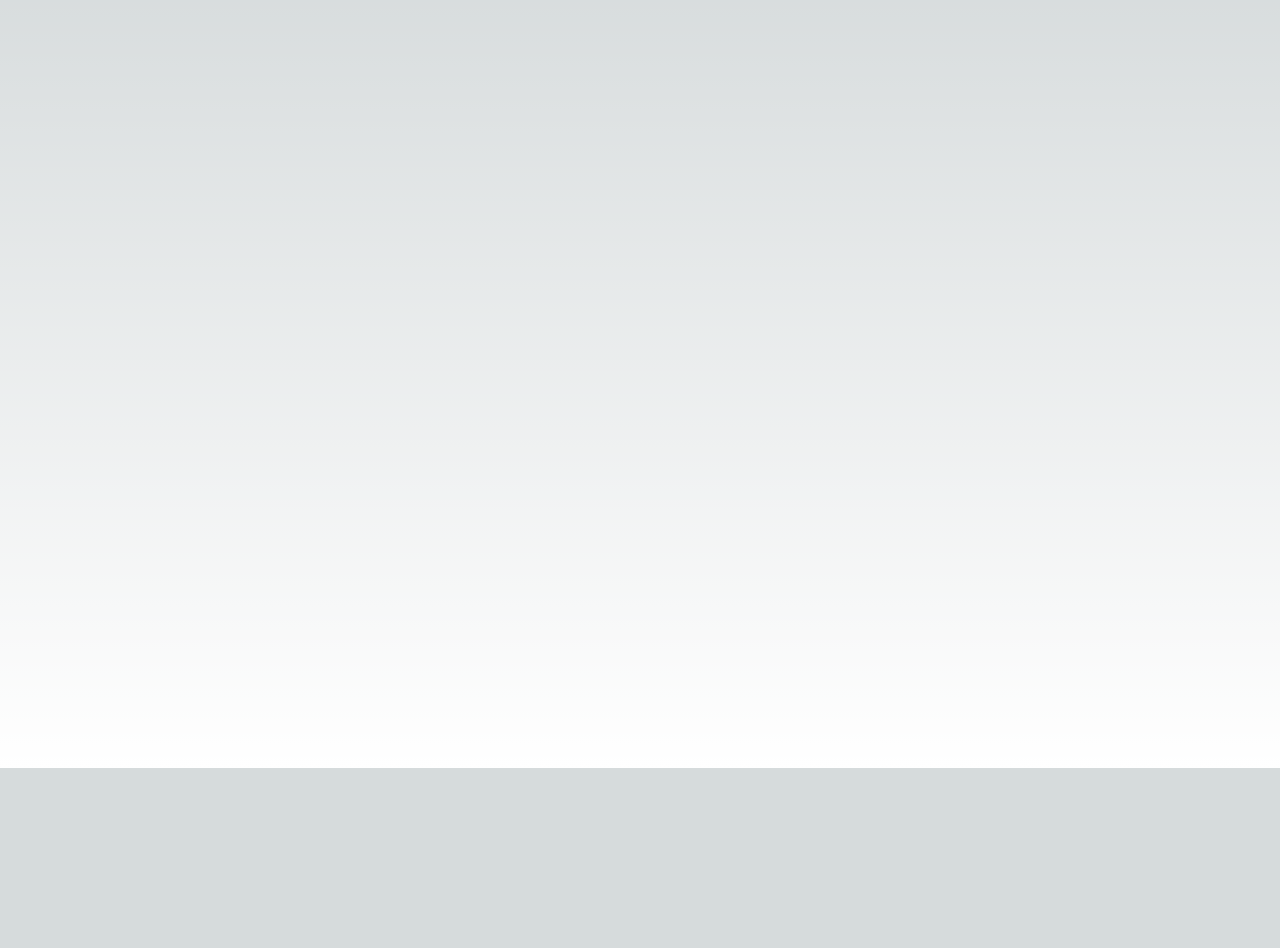
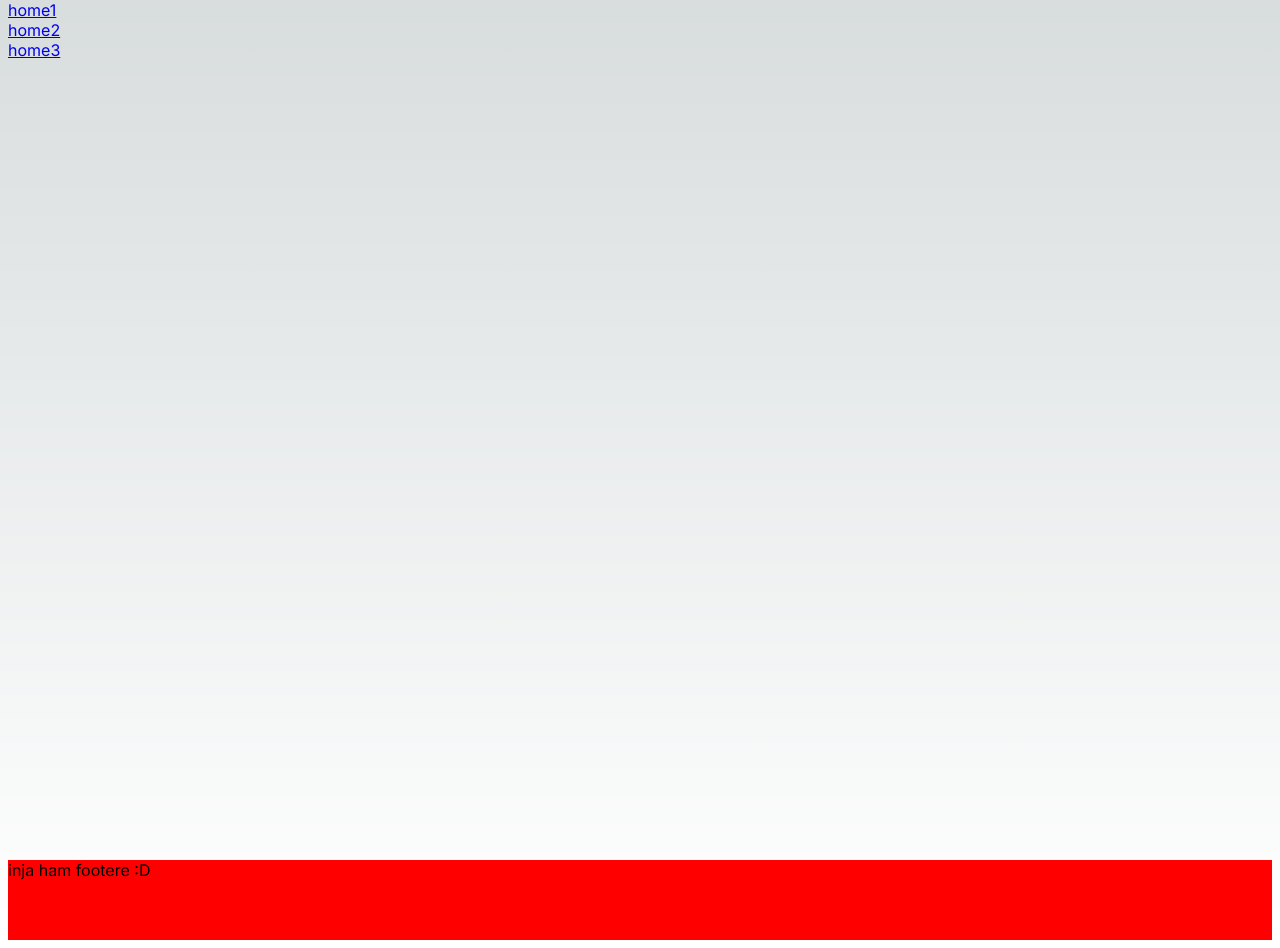
Before and after one commit to kave-me/farzadmolae, a Next.js app: page / in a window 1280 px wide. Shown: the part 48-996 px from the top of the page. Before the commit the page ends 816 px from the top, so only its background shows below. Built offline with nearby package versions, Linux system fonts and the light colour scheme.

Commit message:
add navbar boileraplate

```diff
--- a/src/app/layout.tsx
+++ b/src/app/layout.tsx
@@ -1,8 +1,10 @@
 import './globals.css'
-import type { Metadata } from 'next'
-import { Inter } from 'next/font/google'
+import type {Metadata} from 'next'
+import {Inter} from 'next/font/google'
+import {Navbar} from 'components/components/Navbar';
+import {Footer} from 'components/components/Footer';
 
-const inter = Inter({ subsets: ['latin'] })
+const inter = Inter({subsets: ['latin']})
 
 export const metadata: Metadata = {
 	title: 'Create Next App',
@@ -18,10 +20,12 @@ export default function RootLayout({
 		<html lang="en">
 		<body className={inter.className}>
 		{/*Navbar */}
-
+		<Navbar/>
+		<main className="main">
 			{children}
+		</main>
 		{/* Footer */}
-
+		<Footer/>
 		</body>
 		</html>
 	)
--- a/src/app/page.tsx
+++ b/src/app/page.tsx
@@ -1,5 +1,3 @@
-import Image from 'next/image'
-
 export default function Home() {
 	return (
 		<main className="flex min-h-screen flex-col items-center justify-between p-24">
--- a/src/components/Footer/index.tsx
+++ b/src/components/Footer/index.tsx
@@ -0,0 +1,5 @@
+export const Footer =
+	() => <footer className="footer" style={{minHeight: '10vh', background: 'red'}}>
+
+		inja ham footere :D
+	</footer>
--- a/src/components/Navbar/index.tsx
+++ b/src/components/Navbar/index.tsx
@@ -0,0 +1,41 @@
+import Link from 'next/link';
+
+export const Navbar = () => <nav className="h-10 bg-red-400 w-full">
+	{/*
+	Wrapper
+	   Links
+		   link1
+		   link2
+		   link3
+	   NavLogo
+	*/}
+	inja navbar ast
+	<div className="flex gap-2 flex-col ">
+		{
+			links.map(i => <Link href={i.path} key={i.name}>
+				{i.name}
+			</Link>)
+		}
+	</div>
+</nav>
+
+const links = [
+	{
+		name: 'home',
+		path: '/',
+		description: 'the home page'
+	},
+	{
+		name: 'home1',
+		path: '/',
+		description: 'the home page'
+	}, {
+		name: 'home2',
+		path: '/',
+		description: 'the home page'
+	}, {
+		name: 'home3',
+		path: '/',
+		description: 'the home page'
+	},
+]
```
Lines whose indentation alone changed are shown as unchanged.
